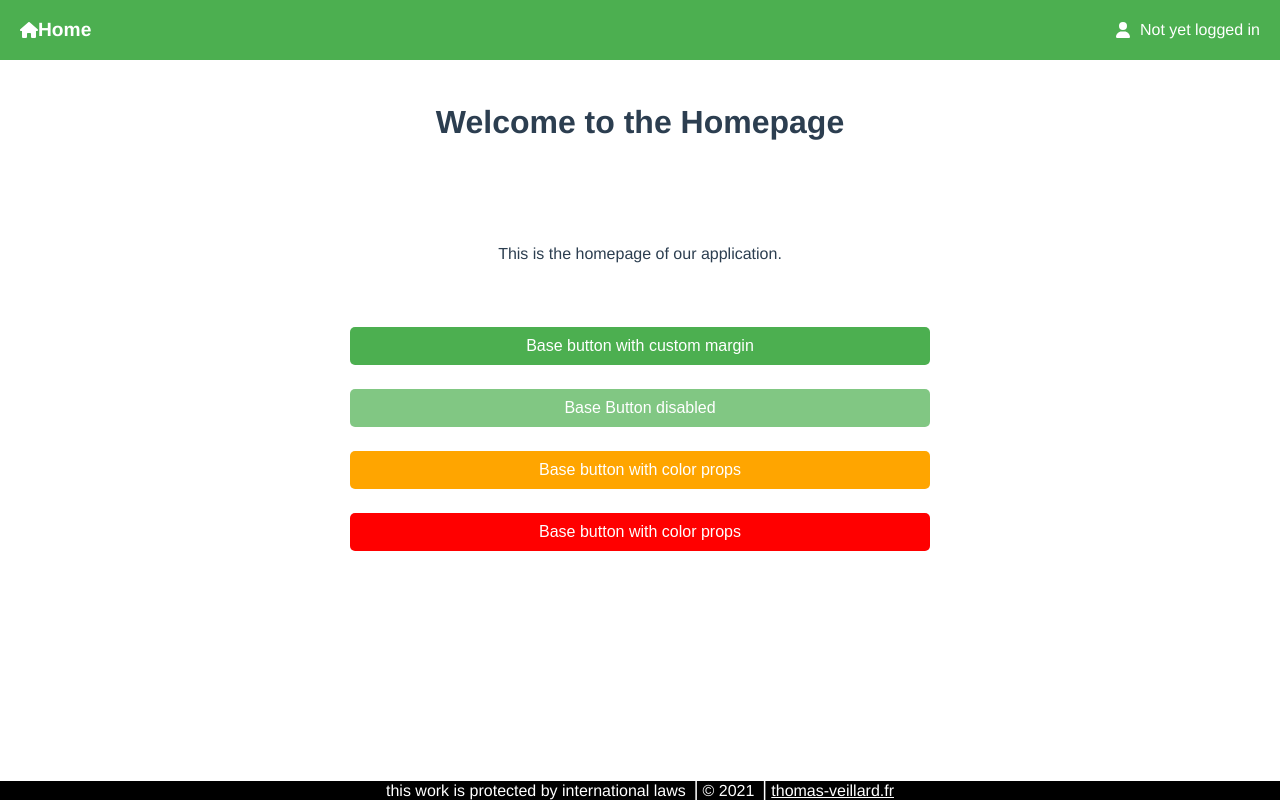
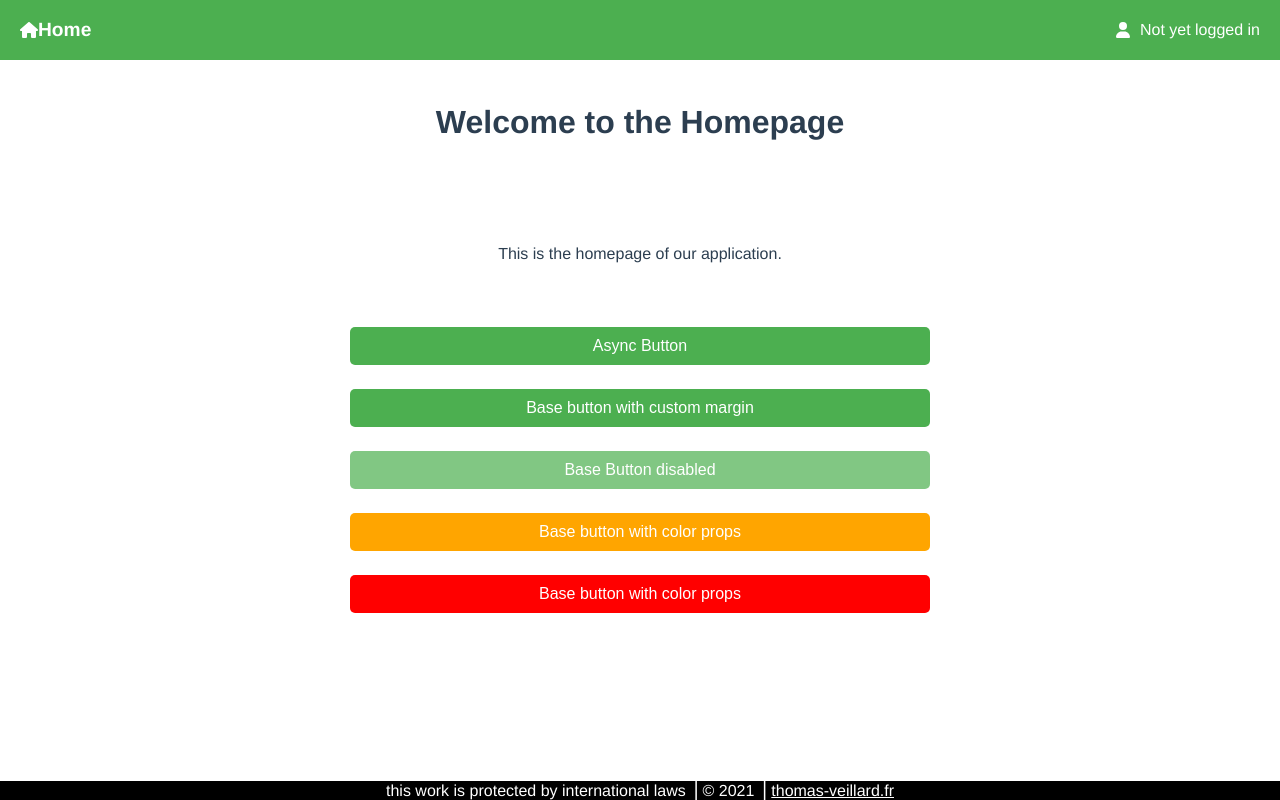
Before and after one commit to vainelmr/vue-oauth-microsoft-graph, a Vue app: page / in a window 1280 px wide. Built offline with nearby package versions, Linux system fonts and the light colour scheme.

Commit message:
Ex 9: add AsyncButton

```diff
--- /dev/null
+++ b/src/components/AsyncButton.vue
@@ -0,0 +1,43 @@
+<template>
+    <BaseButton
+        :disabled="isPending"
+        :color="color"
+        @click.stop.prevent="handleClick"
+    >
+
+    <font-awesome-icon v-if="isPending" :icon="['fas', 'circle-notch' ]" pulse/>
+    <font-awesome-icon v-else :icon="['fas', 'check' ]" />
+        <slot></slot>
+    </BaseButton>
+</template>
+
+<script>
+import BaseButton from './BaseButton.vue';
+
+export default {
+    name: 'AsyncButton',
+    components: { BaseButton },
+    inheritAttrs: false,
+
+    props: {
+        color: {
+            type: String,
+            default: 'primary'
+        }
+    },
+
+    data () {
+        return {
+            isPending: false
+        }
+    },
+
+    methods: {
+        handleClick () {
+            const originalOnClick = /** @type {() => Promise<void>} */ (this.$attrs.onClick)
+            this.isPending = true
+            originalOnClick().finally(() => { this.isPending = false })
+        }
+    }
+}
+</script>
--- a/src/components/BaseButton.vue
+++ b/src/components/BaseButton.vue
@@ -8,6 +8,7 @@
   </template>
 
   <script>
+
   export default {
     name: 'BaseButton',
     props: {
@@ -37,7 +38,7 @@
        }
     return classes;
       }
-    }
+    },
   };
 
   </script>
--- a/src/pages/HomePage.vue
+++ b/src/pages/HomePage.vue
@@ -2,6 +2,9 @@
     <div>
         <h1>Welcome to the Homepage</h1>
         <p>This is the homepage of our application.</p>
+        <AsyncButton @click="asyncOperation">
+            Async Button
+        </AsyncButton>
         <BaseButton>
             Base button with custom margin
         </BaseButton>
@@ -18,13 +21,24 @@
 </template>
 <script>
 import BaseButton from '../components/BaseButton.vue';
+import AsyncButton from '../components/AsyncButton.vue';
 
 export default {
     // eslint-disable-next-line vue/multi-word-component-names
     name: 'HomePage',
     components: {
         BaseButton,
+        AsyncButton,
     },
+    methods: {
+    asyncOperation() {
+      return new Promise((resolve) => {
+        setTimeout(() => {
+          resolve();
+        }, 2000);
+      });
+    },
+  },
 }
 </script>
 <style scoped>
```
